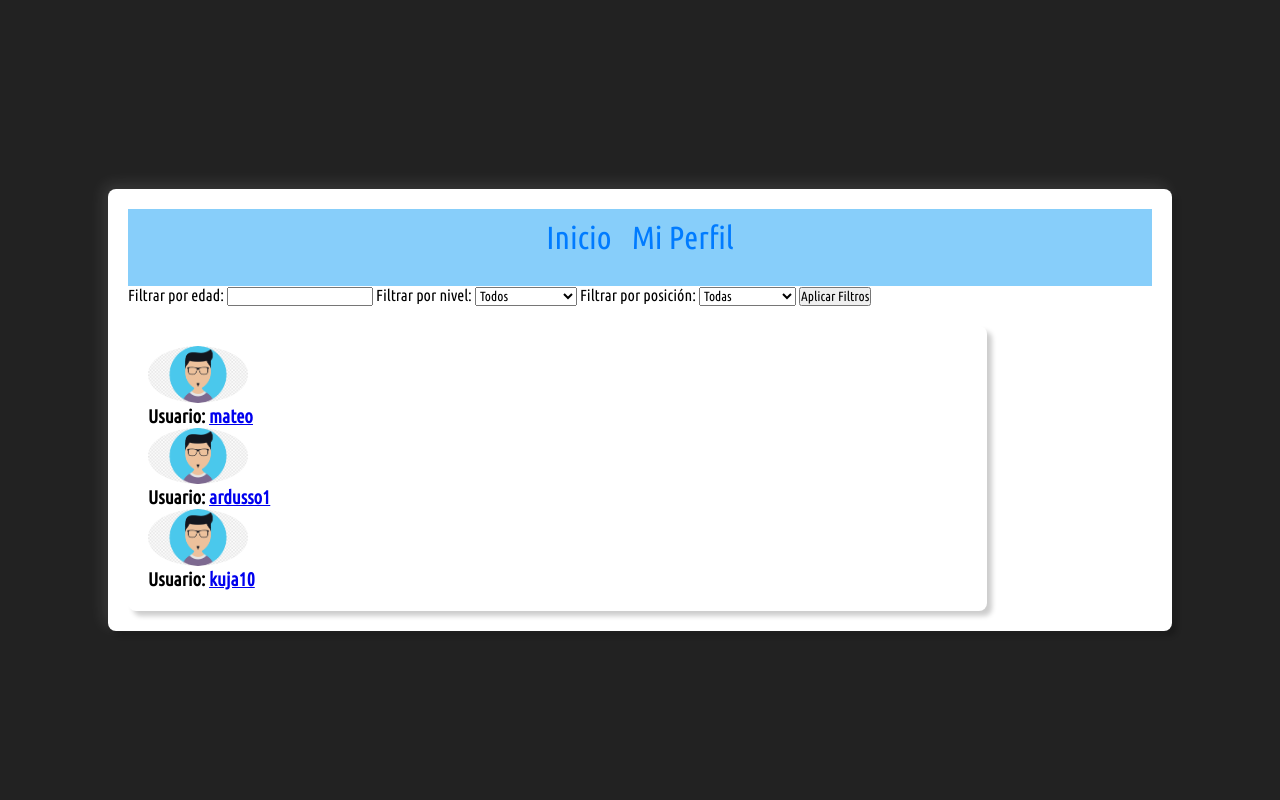
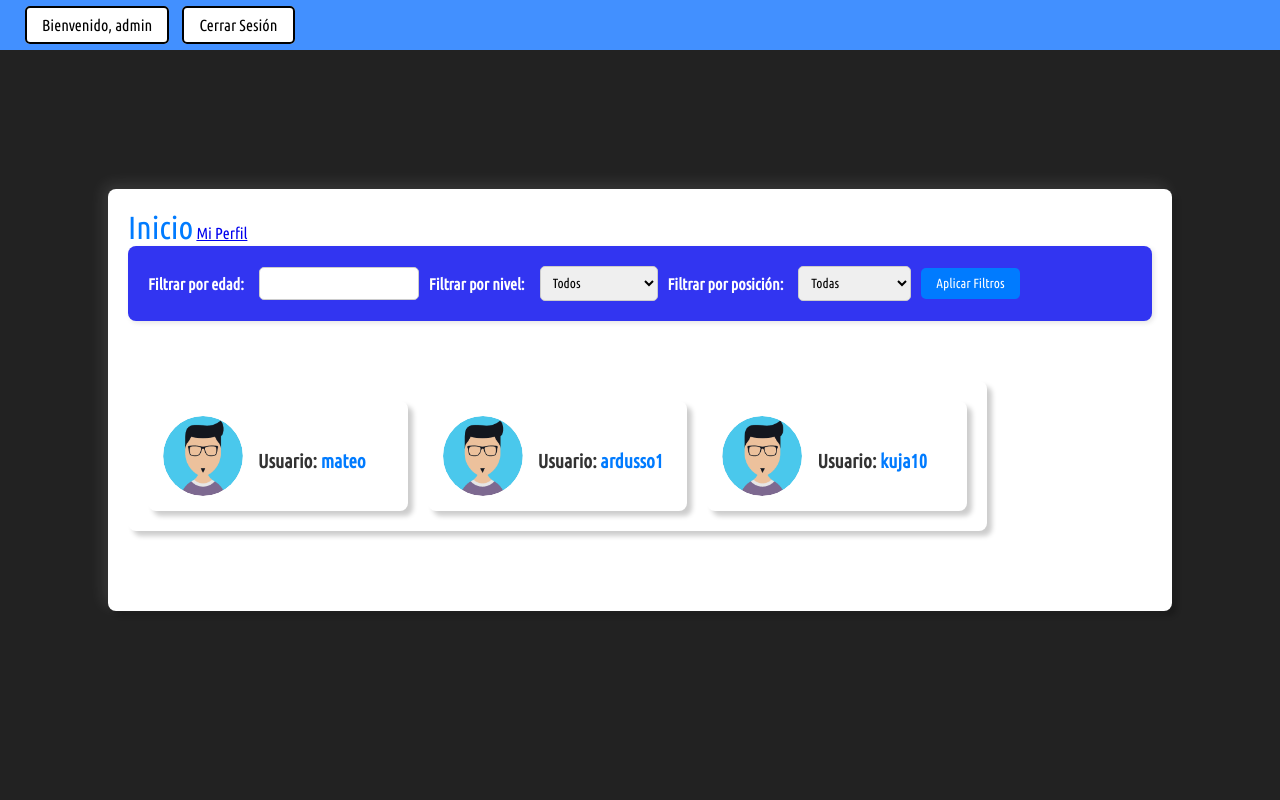
Before and after one commit to PabloViano/FutbolScoutNet, a Django app: page /listado-perfiles/ in a window 1280 px wide. Run offline with Django 4.2, Linux system fonts and the light colour scheme; a user stored in the database is signed in; data comes from the database, SQL or seed files in the repository; both versions use the stored data as it was after the commit.

Commit message:
Nav bar en listado de perfiles y cambios en el css

```diff
--- a/FutbolScoutNet/sitio/static/css/style_layout.css
+++ b/FutbolScoutNet/sitio/static/css/style_layout.css
@@ -46,7 +46,6 @@ body {
     color: white;
 }
 
-/* NAV BAR*/
 /* LANDING PAGE*/
 
 .banner {
@@ -113,7 +112,6 @@ body {
     margin: 0 auto;
 }
 
-/* LANDING PAGE*/
 /* FEED */
 
 .header {
@@ -167,6 +165,10 @@ body {
     box-shadow: 2px 2px 5px rgba(0, 0, 0, 0.1);
 }
 
+.post-user{
+    color: #222;
+}
+
 .post-title {
     font-size: 1.5em;
     color: #222;
@@ -213,5 +215,103 @@ body {
     /* Que el contenido ocupe el espacio restante */
 }
 
-/* FEED*/
+/* PROFILES LIST*/
+
+/* PROFILES LIST*/
+
+.lista-perfiles {
+    display: grid;
+    grid-template-columns: repeat(auto-fill, minmax(250px, 1fr));
+    gap: 20px;
+}
+
+.perfil {
+    background-color: #fff;
+    border-radius: 8px;
+    box-shadow:
+        5px 5px 5px rgba(0, 0, 0, 0.2),
+        -5px -5px 15px rgba(255, 255, 255, 0.1);
+    padding: 15px;
+    display: flex;
+    align-items: center;
+}
+
+.perfil-user {
+    font-size: 1.2em;
+    color: #333;
+    margin-top: 10px;
+}
+
+.user-image {
+    width: 80px; /* Ajusta el tamaño de la imagen según tus preferencias */
+    height: 80px; /* Ajusta el tamaño de la imagen según tus preferencias */
+    overflow: hidden;
+    border-radius: 50%;
+}
+
+.user-image img {
+    width: 100%;
+    height: 100%;
+    object-fit: cover;
+}
+
+.datos-perfil {
+    flex: 1;
+}
+
+/* Styles for the filter container */
+
+.filter-container {
+    background-color: #3235f1;
+    padding: 20px;
+    border-radius: 8px;
+    box-shadow: 2px 2px 5px rgba(0, 0, 0, 0.1);
+    margin-bottom: 20px;
+}
+
+.filter-container form {
+    display: flex;
+    flex-wrap: wrap;
+    gap: 10px;
+    align-items: center;
+}
+
+.filter-container label {
+    font-weight: bold;
+    margin-right: 5px;
+}
+
+.filter-container input[type="number"],
+.filter-container select {
+    padding: 8px;
+    border-radius: 5px;
+    border: 1px solid #ccc;
+}
+
+.filter-container button {
+    background-color: #007bff;
+    color: white;
+    border: none;
+    padding: 8px 15px;
+    border-radius: 5px;
+    cursor: pointer;
+    transition: background-color 0.3s ease;
+}
+
+.filter-container button:hover {
+    background-color: #0056b3;
+}
+
+/* Profile link style */
+
+.perfil-user a {
+    color: #007bff;
+    text-decoration: none;
+    transition: color 0.3s ease;
+}
+
+.perfil-user a:hover {
+    color: #0056b3;
+}
+
 /* PROFILES */
--- a/FutbolScoutNet/sitio/static/css/style_profilelist.css
+++ /dev/null
@@ -1,124 +0,0 @@
-@import url('https://fonts.googleapis.com/css2?family=Ubuntu+Condensed&display=swap');
-
-* {
-    margin: 0;
-    padding: 0;
-    font-family: 'Ubuntu Condensed', sans-serif;
-}
-
-body {
-    min-height: 100vh;
-    display: grid;
-    place-items: center;
-    background: #222;
-}
-
-.header {
-    display: flex;
-    justify-content: flex-end;
-    padding: 10px;
-}
-
-.header-buttons button {
-    margin-right: 10px;
-    background-color: #007bff;
-    color: #fff;
-    border: none;
-    width: 200px;
-    padding: 15px 30px;
-    border-radius: 8px;
-    font-size: 1.2em;
-    cursor: pointer;
-    transition: background-color 0.3s ease;
-    box-shadow: 2px 2px 5px rgba(0, 0, 0, 0.2);
-}
-
-.header-buttons button:hover {
-    background-color: #0056b3;
-}
-
-.feed-container {
-    width: 80%;
-    background-color: #fff;
-    border-radius: 8px;
-    box-shadow:
-        5px 5px 5px rgba(0, 0, 0, 0.2),
-        -5px -5px 15px rgba(255, 255, 255, 0.1);
-    padding: 20px;
-    margin-top: 20px;
-}
-
-.feed-title {
-    font-size: 2em;
-    color: #007bff;
-    margin-bottom: 20px;
-    text-decoration: none;
-}
-
-.feed-post {
-    margin-bottom: 20px;
-    padding: 15px;
-    background-color: #f5f5f5;
-    border-radius: 5px;
-    box-shadow: 2px 2px 5px rgba(0, 0, 0, 0.1);
-}
-
-.post-title {
-    font-size: 1.5em;
-    color: #222;
-    margin-bottom: 5px;
-}
-
-.post-date {
-    color: #888;
-    margin-bottom: 10px;
-}
-
-.post-text {
-    color: #333;
-}
-
-.feed-post {
-    display: flex;
-    /* Cambio a flex para alinear contenido */
-    align-items: flex-start;
-    /* Alineación vertical */
-    margin-bottom: 20px;
-    padding: 15px;
-    background-color: #f5f5f5;
-    border-radius: 5px;
-    box-shadow: 2px 2px 5px rgba(0, 0, 0, 0.1);
-}
-
-/* Estilos para la imagen de usuario */
-.user-image {
-    margin-right: 15px;
-    /* Espacio entre la imagen y el contenido */
-}
-
-.user-image img {
-    max-width: 100px;
-    /* Tamaño máximo de la imagen de usuario */
-    border-radius: 50%;
-    /* Para hacerla redonda */
-}
-
-/* Estilos para el contenido de la publicación */
-.post-content {
-    flex: 1;
-    /* Que el contenido ocupe el espacio restante */
-}
-
-.navbar {
-    background-color: lightskyblue; /* Color de fondo de la barra */
-    display: flex;
-    justify-content: center; /* Centrar los elementos horizontalmente */
-    align-items: center; /* Centrar los elementos verticalmente */
-    padding: 10px 0; /* Espaciado interior de la barra */
-}
-
-/* Estilos para los enlaces en la barra de navegación */
-.second-nav {
-    display: flex;
-    gap: 20px; /* Espacio entre los enlaces */
-}
--- a/FutbolScoutNet/sitio/templates/listado_perfiles.html
+++ b/FutbolScoutNet/sitio/templates/listado_perfiles.html
@@ -1,17 +1,10 @@
+{% extends 'layout.html' %}
 {% load static %}
-<!DOCTYPE html>
-<html>
-<head>
-    <meta charset="UTF-8">
-    <title>FutbolScoutNet - Perfiles</title>
-    <link rel="stylesheet" type="text/css" href='{% static "css/style_feedpage.css" %}'>
-    <link rel="stylesheet" type="text/css" href='{% static "css/style_profilelist.css" %}'>
-    <link rel="stylesheet" type="text/css" href='{% static "css/style_profile.css" %}'>
-</head>
+{% block contenido %}
 <body>
     <div class="feed-container">
-        <div class="navbar">
-            <nav class="second-nav">
+        <div class="navbar-listado-perfiles">
+            <nav class="second-nav-listado-perfiles">
                 <a class="feed-title" href="javascript:void(0)" onclick="mostrarContenido('inicio')">Inicio</a>
                 {% if request.user.is_authenticated %}
                 <a class="profile-title" href="/profile/{{user}}">Mi Perfil</a>
@@ -63,4 +56,4 @@
         </div>
     </div>
 </body>
-</html>
+{% endblock %}
```
Also changed, not shown: FutbolScoutNet/db.sqlite3.
